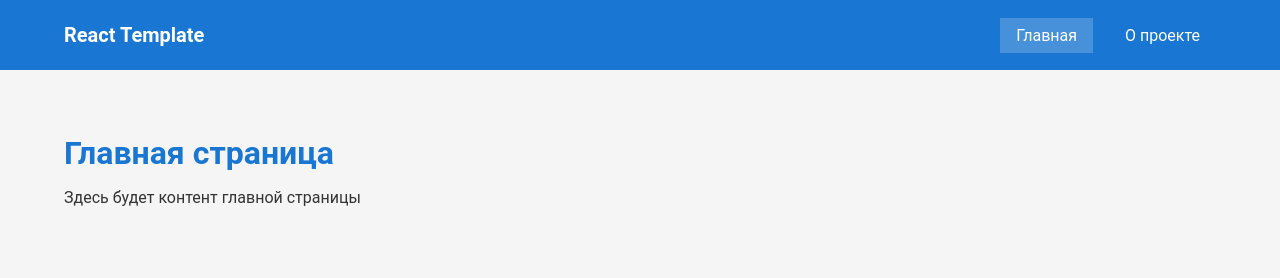
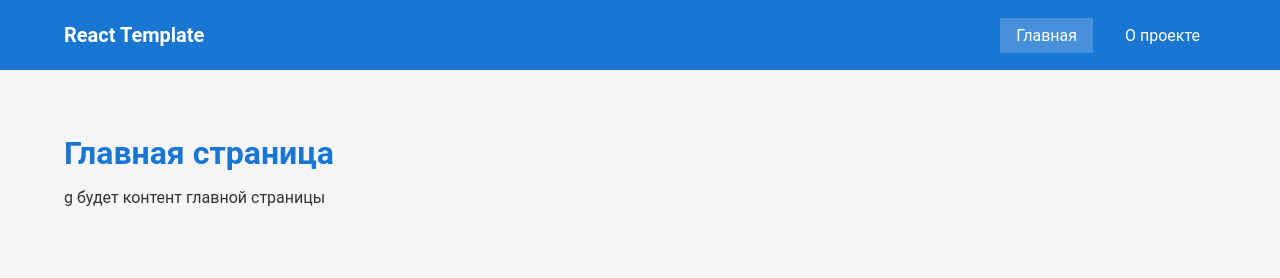
Before and after one commit to alinasos/reactvite, a React (Vite) app: page / in a window 1280 px wide. Shown: the top 278 px of the page. Built offline with nearby package versions, Linux system fonts and the light colour scheme.

Commit message:
изменила текст

```diff
--- a/src/pages/Home/Home.tsx
+++ b/src/pages/Home/Home.tsx
@@ -4,7 +4,7 @@ const Home = () => {
     return <div className="home-page">
         <div className="container">
             <h1>Главная страница</h1>
-            <p>Здесь будет контент главной страницы</p>
+            <p>g будет контент главной страницы</p>
         </div>
     </div>
 };
```
